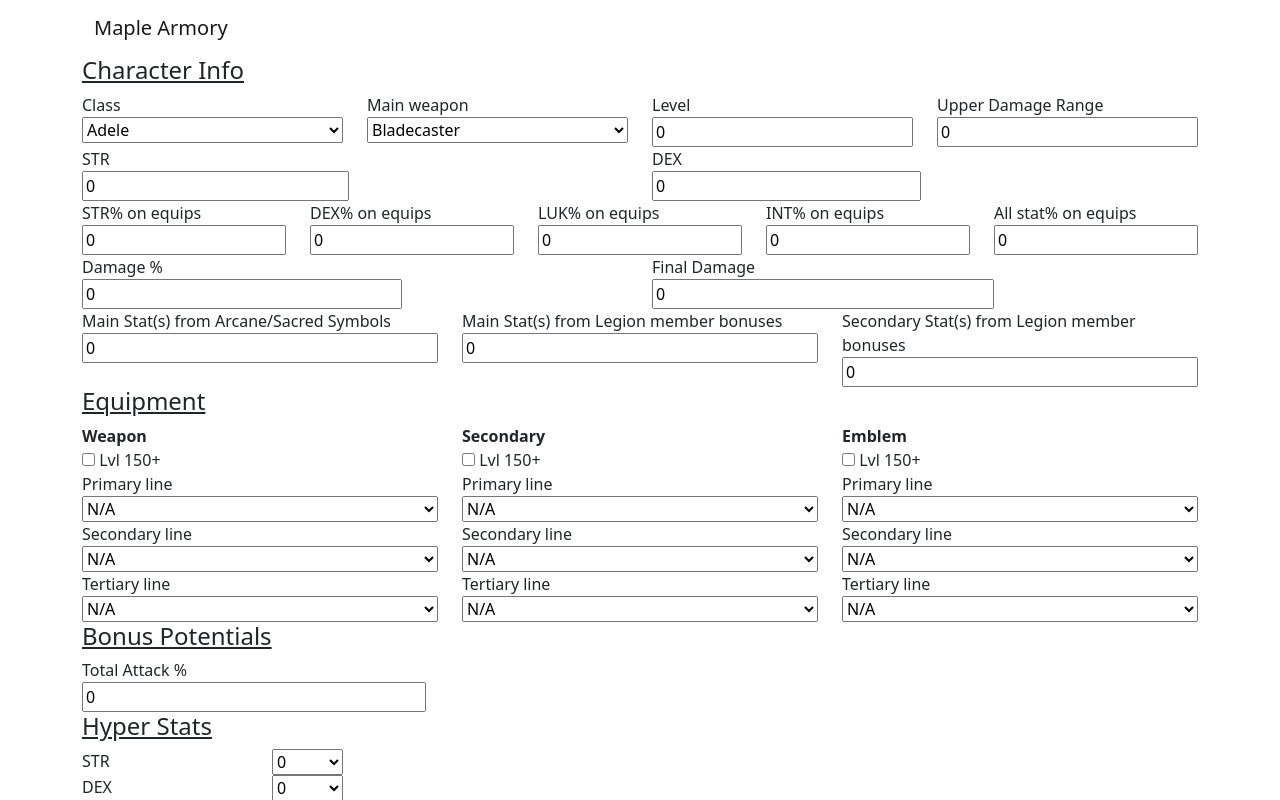
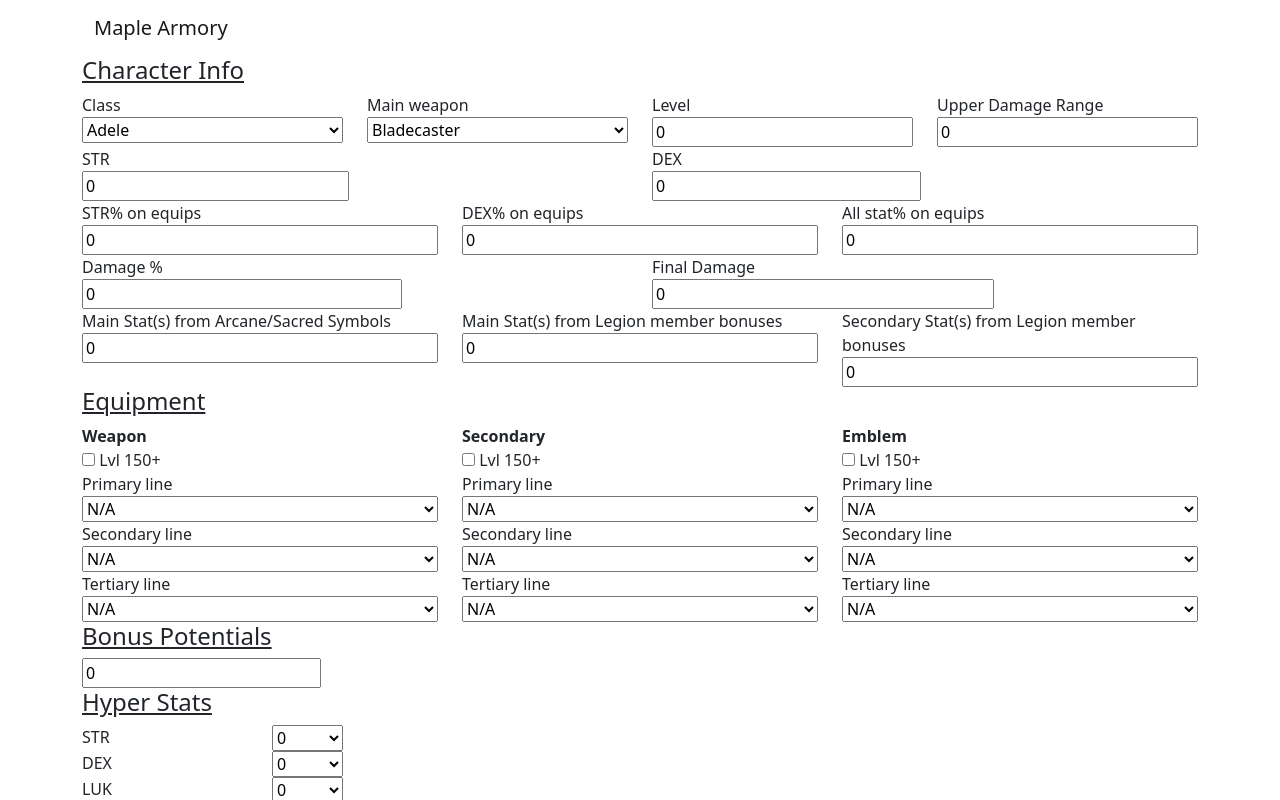
Before and after one commit to danielfhe/danielfhe.github.io, a React (Create React App) app in the folder stat-equivalence/: page / in a window 1280 px wide. Shown: the top 800 px of the page. Built offline with nearby package versions, Linux system fonts and the light colour scheme.

Commit message:
refactor hideable stat box to handle % stats inputs - DH

```diff
--- a/stat-equivalence/src/App.js
+++ b/stat-equivalence/src/App.js
@@ -5,7 +5,7 @@
 import Container from 'react-bootstrap/esm/Container';
 import Col from 'react-bootstrap/Col';
 import Row from 'react-bootstrap/Row';
-import { useState } from 'react';
+import { useMemo, useState } from 'react';
 import ClassUtils from './ClassUtils';
 import FormulaUtils from './FormulaUtils';
 
@@ -84,7 +84,7 @@
     secondaryEquivalence: null,
     percentAllEquivalence: null
   })
-  const classInfo = ClassUtils.getClassInfo(selectedClass);
+  const classInfo = useMemo(() => ClassUtils.getClassInfo(selectedClass), [selectedClass]);
 
   const handleSubmit = (event) => {
     event.preventDefault();
@@ -181,38 +181,38 @@
             <Row>
               <Col><label>Class</label><DropdownSelector optionsList={ClassUtils.getClassNames()} selected={selectedClass} setSelected={setSelectedClass}/></Col>
               <Col><label>Main weapon</label><DropdownSelector optionsList={ClassUtils.getWeaponNames()} selected={weapon} setSelected={setWeapon}/></Col>
-              <Col><StatBox statName={'Level'} stat={stats.level} type={'number'} setStatValue={s => {setStats({...stats, level: Number(s)})}}/></Col>
-              {/* <Col><StatBox statName={'HP'} stat={stats.hp} type={'number'} setStatValue={s => {setStats({...stats, hp: Number(s)})}}/></Col>
-              <Col><StatBox statName={'MP'} stat={stats.mp} type={'number'} setStatValue={s => {setStats({...stats, mp: Number(s)})}}/></Col> */}
-              <Col><StatBox statName={'Upper Damage Range'} stat={stats.upperShownDmgRange} type={'number'} setStatValue={s => {setStats({...stats, upperShownDmgRange: Number(s)})}}/></Col>
+              <Col><StatBox label={'Level'} stat={stats.level} type={'number'} setStatValue={s => {setStats({...stats, level: Number(s)})}}/></Col>
+              {/* <Col><StatBox label={'HP'} stat={stats.hp} type={'number'} setStatValue={s => {setStats({...stats, hp: Number(s)})}}/></Col>
+              <Col><StatBox label={'MP'} stat={stats.mp} type={'number'} setStatValue={s => {setStats({...stats, mp: Number(s)})}}/></Col> */}
+              <Col><StatBox label={'Upper Damage Range'} stat={stats.upperShownDmgRange} type={'number'} setStatValue={s => {setStats({...stats, upperShownDmgRange: Number(s)})}}/></Col>
             </Row>
             <Row>
-              <HideableStatColumn statName={'STR'} stat={stats.STR} type={'number'} setStatValue={s => {setStats({...stats, STR: Number(s)})}} classInfo={classInfo}/>
-              <HideableStatColumn statName={'DEX'} stat={stats.DEX} type={'number'} setStatValue={s => {setStats({...stats, DEX: Number(s)})}} classInfo={classInfo}/>
-              <HideableStatColumn statName={'LUK'} stat={stats.LUK} type={'number'} setStatValue={s => {setStats({...stats, LUK: Number(s)})}} classInfo={classInfo}/>
-              <HideableStatColumn statName={'INT'} stat={stats.INT} type={'number'} setStatValue={s => {setStats({...stats, INT: Number(s)})}} classInfo={classInfo}/>
+              <HideableStatColumn label={'STR'} stat={stats.STR} type={'number'} setStatValue={s => {setStats({...stats, STR: Number(s)})}} shouldShow={classInfo.primary.concat(classInfo.secondary).includes('STR')}/>
+              <HideableStatColumn label={'DEX'} stat={stats.DEX} type={'number'} setStatValue={s => {setStats({...stats, DEX: Number(s)})}} shouldShow={classInfo.primary.concat(classInfo.secondary).includes('DEX')}/>
+              <HideableStatColumn label={'LUK'} stat={stats.LUK} type={'number'} setStatValue={s => {setStats({...stats, LUK: Number(s)})}} shouldShow={classInfo.primary.concat(classInfo.secondary).includes('LUK')}/>
+              <HideableStatColumn label={'INT'} stat={stats.INT} type={'number'} setStatValue={s => {setStats({...stats, INT: Number(s)})}} shouldShow={classInfo.primary.concat(classInfo.secondary).includes('INT')}/>
             </Row>
             <Row>
-              <Col><StatBox statName={'STR% on equips'} stat={stats.percentSTR} type={'number'} setStatValue={s => {setStats({...stats, percentSTR: Number(s)})}}/></Col>
-              <Col><StatBox statName={'DEX% on equips'} stat={stats.percentDEX} type={'number'} setStatValue={s => {setStats({...stats, percentDEX: Number(s)})}}/></Col>
-              <Col><StatBox statName={'LUK% on equips'} stat={stats.percentLUK} type={'number'} setStatValue={s => {setStats({...stats, percentLUK: Number(s)})}}/></Col>
-              <Col><StatBox statName={'INT% on equips'} stat={stats.percentINT} type={'number'} setStatValue={s => {setStats({...stats, percentINT: Number(s)})}}/></Col>
-              <Col><StatBox statName={'All stat% on equips'} stat={stats.percentAllStat} type={'number'} setStatValue={s => {setStats({...stats, percentAllStat: Number(s)})}}/></Col>
+              <HideableStatColumn label={'STR% on equips'} stat={stats.percentSTR} type={'number'} setStatValue={s => {setStats({...stats, percentSTR: Number(s)})}} shouldShow={classInfo.primary.concat(classInfo.secondary).includes('STR')}/>
+              <HideableStatColumn label={'DEX% on equips'} stat={stats.percentDEX} type={'number'} setStatValue={s => {setStats({...stats, percentDEX: Number(s)})}} shouldShow={classInfo.primary.concat(classInfo.secondary).includes('DEX')}/>
+              <HideableStatColumn label={'LUK% on equips'} stat={stats.percentLUK} type={'number'} setStatValue={s => {setStats({...stats, percentLUK: Number(s)})}} shouldShow={classInfo.primary.concat(classInfo.secondary).includes('LUK')}/>
+              <HideableStatColumn label={'INT% on equips'} stat={stats.percentINT} type={'number'} setStatValue={s => {setStats({...stats, percentINT: Number(s)})}} shouldShow={classInfo.primary.concat(classInfo.secondary).includes('INT')}/>
+              <Col><StatBox label={'All stat% on equips'} stat={stats.percentAllStat} type={'number'} setStatValue={s => {setStats({...stats, percentAllStat: Number(s)})}}/></Col>
             </Row>
             <Row>
-              <Col><StatBox statName={'Damage %'} stat={stats.dmgPercent} type={'number'} setStatValue={s => {setStats({...stats, dmgPercent: Number(s)})}}/></Col>
-              <Col><StatBox statName={'Final Damage'} stat={stats.finalDmg} type={'number'} setStatValue={s => {setStats({...stats, finalDmg: Number(s)})}}/></Col>
-              {/* <Col><StatBox statName={'Ignore Enemy Defense'} stat={stats.ied} type={'number'} setStatValue={s => {setStats({...stats, ied: Number(s)})}}/></Col>
-              <Col><StatBox statName={'Critical Rate'} stat={stats.critRate} type={'number'} setStatValue={s => {setStats({...stats, critRate: Number(s)})}}/></Col> */}
+              <Col><StatBox label={'Damage %'} stat={stats.dmgPercent} type={'number'} setStatValue={s => {setStats({...stats, dmgPercent: Number(s)})}}/></Col>
+              <Col><StatBox label={'Final Damage'} stat={stats.finalDmg} type={'number'} setStatValue={s => {setStats({...stats, finalDmg: Number(s)})}}/></Col>
+              {/* <Col><StatBox label={'Ignore Enemy Defense'} stat={stats.ied} type={'number'} setStatValue={s => {setStats({...stats, ied: Number(s)})}}/></Col>
+              <Col><StatBox label={'Critical Rate'} stat={stats.critRate} type={'number'} setStatValue={s => {setStats({...stats, critRate: Number(s)})}}/></Col> */}
             </Row>
             {/* <Row>
-              <Col><StatBox statName={'Critical Damage'} stat={stats.critDmg} type={'number'} setStatValue={s => {setStats({...stats, critDmg: Number(s)})}}/></Col>
-              <Col><StatBox statName={'Boss Damage'} stat={stats.bossDmg} type={'number'} setStatValue={s => {setStats({...stats, bossDmg: Number(s)})}}/></Col>
+              <Col><StatBox label={'Critical Damage'} stat={stats.critDmg} type={'number'} setStatValue={s => {setStats({...stats, critDmg: Number(s)})}}/></Col>
+              <Col><StatBox label={'Boss Damage'} stat={stats.bossDmg} type={'number'} setStatValue={s => {setStats({...stats, bossDmg: Number(s)})}}/></Col>
             </Row> */}
             <Row>
-              <Col><StatBox statName={'Main Stat(s) from Arcane/Sacred Symbols'} stat={stats.symbolStats} type={'number'} setStatValue={s => {setStats({...stats, symbolStats: Number(s)})}}/></Col>
-              <Col><StatBox statName={'Main Stat(s) from Legion member bonuses'} stat={stats.legion.primary} type={'number'} setStatValue={s => {setStats({...stats, legion: {...stats.legion, primary: Number(s)}})}}/></Col>
-              <Col><StatBox statName={'Secondary Stat(s) from Legion member bonuses'} stat={stats.legion.secondary} type={'number'} setStatValue={s => {setStats({...stats, legion: {...stats.legion, secondary: Number(s)}})}}/></Col>
+              <Col><StatBox label={'Main Stat(s) from Arcane/Sacred Symbols'} stat={stats.symbolStats} type={'number'} setStatValue={s => {setStats({...stats, symbolStats: Number(s)})}}/></Col>
+              <Col><StatBox label={'Main Stat(s) from Legion member bonuses'} stat={stats.legion.primary} type={'number'} setStatValue={s => {setStats({...stats, legion: {...stats.legion, primary: Number(s)}})}}/></Col>
+              <Col><StatBox label={'Secondary Stat(s) from Legion member bonuses'} stat={stats.legion.secondary} type={'number'} setStatValue={s => {setStats({...stats, legion: {...stats.legion, secondary: Number(s)}})}}/></Col>
             </Row>
             <Row><Col><h4><u>Equipment</u></h4></Col></Row>
             <Row>
@@ -312,8 +312,8 @@
             <Row><Col><h4><u>Familiars</u></h4></Col></Row>
             <Row><Col><h5>Badge Effect</h5></Col><Col><h5>Potential</h5></Col></Row>
             <Row>
-              <Col><StatBox statName={'Total Attack %'} stat={stats.familiarBadgeAtt} type={'number'} setStatValue={s => {setStats({...stats, familiarBadgeAtt: Number(s)})}}/></Col>
-              <Col><StatBox statName={'Total Attack %'} stat={stats.familiarPotentialAtt} type={'number'} setStatValue={s => {setStats({...stats, familiarPotentialAtt: Number(s)})}}/></Col>
+              <Col><StatBox label={'Total Attack %'} stat={stats.familiarBadgeAtt} type={'number'} setStatValue={s => {setStats({...stats, familiarBadgeAtt: Number(s)})}}/></Col>
+              <Col><StatBox label={'Total Attack %'} stat={stats.familiarPotentialAtt} type={'number'} setStatValue={s => {setStats({...stats, familiarPotentialAtt: Number(s)})}}/></Col>
             </Row>
             <br/>
             <Row>
--- a/stat-equivalence/src/StatBox.js
+++ b/stat-equivalence/src/StatBox.js
@@ -1,22 +1,22 @@
 import Col from 'react-bootstrap/Col';
 
-export default function StatBox({ statName, stat, type, setStatValue }) {
+export default function StatBox({ label, stat, type, setStatValue }) {
     function onStatChange(e) {
         setStatValue(e.target.value);
     }
 
     return (
-        <label>{statName}
+        <label>{label}
             <input className="Stat-Box" type={type} min="0" defaultValue={stat} onChange={onStatChange}/>
         </label>
     );
 }
 
-export function HideableStatColumn({ statName, stat, type, setStatValue, classInfo }) {
+export function HideableStatColumn({ label, stat, type, setStatValue, shouldShow }) {
     return (
-        classInfo.primary.concat(classInfo.secondary).includes(statName) &&
+        shouldShow &&
             <Col>
-                <StatBox statName={statName} stat={stat} type={type} setStatValue={setStatValue}/>
+                <StatBox label={label} stat={stat} type={type} setStatValue={setStatValue}/>
             </Col>
     );
 }
```
